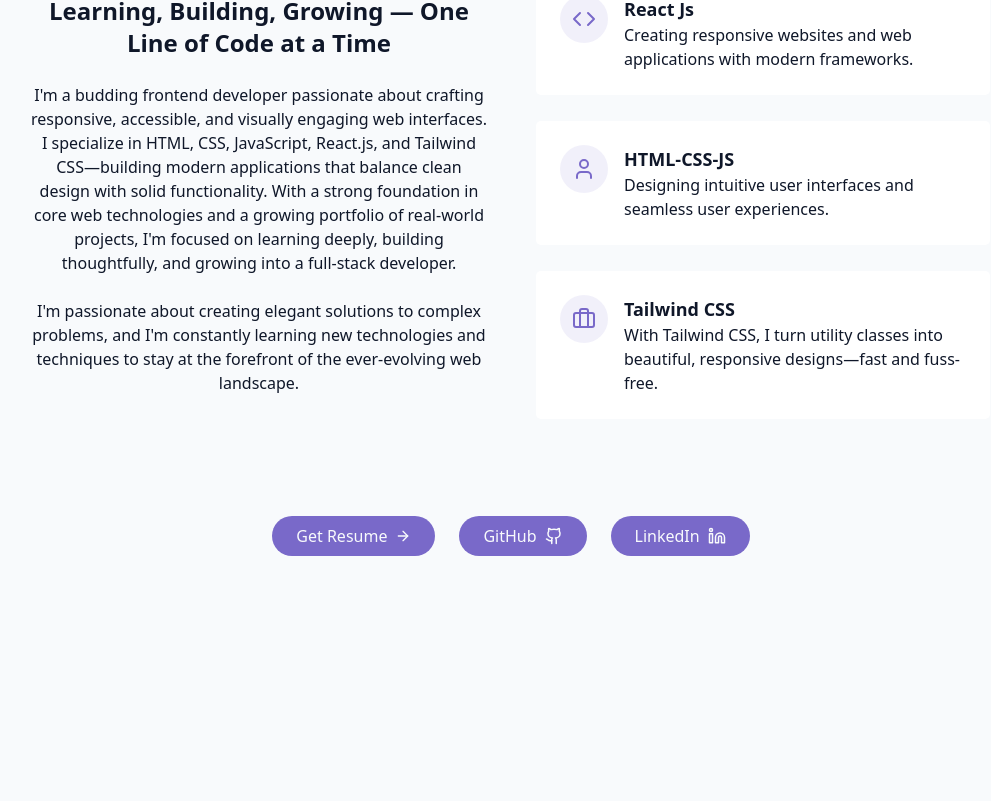
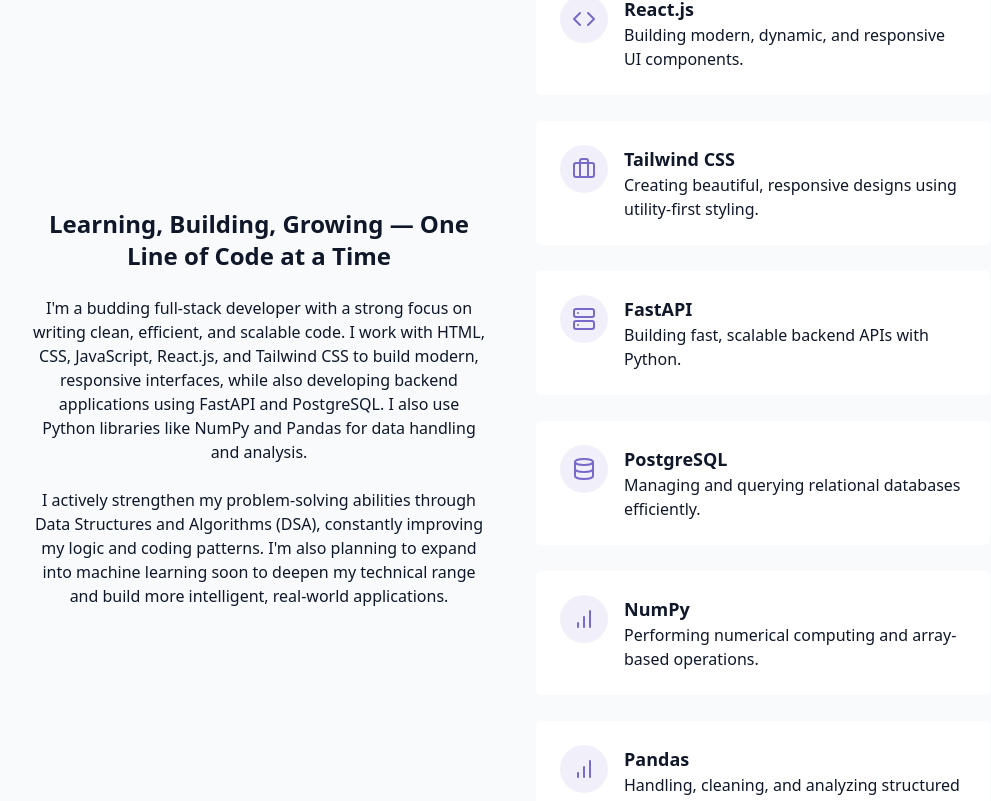
Before and after one commit to anveshaayushi/anvesha-portfolio, a React (Vite) app: page / in a window 1280 px wide. Shown: the part 1014-1815 px from the top of the page, without its empty margins (129-1120 px from the left). Before the commit the page ends 1570 px from the top, so only its background shows below. Built offline with nearby package versions, Linux system fonts and the light colour scheme.

Commit message:
Revise About section for full-stack developer profile
Updated the About component to reflect a transition from frontend to full-stack development, highlighting skills in backend technologies and data analysis.

```diff
--- a/src/components/About.jsx
+++ b/src/components/About.jsx
@@ -1,4 +1,5 @@
 import { Briefcase, Code, User } from "lucide-react";
+import { Database, Server, BarChart } from "lucide-react"; // extra icons
 
 export const About = () => {
   return (
@@ -10,70 +11,123 @@
         </h2>
 
         <div className="grid grid-cols-1 md:grid-cols-2 gap-12 items-center">
+          {/* LEFT TEXT SECTION */}
           <div className="space-y-6">
             <h3 className="text-2xl font-semibold">
               Learning, Building, Growing — One Line of Code at a Time
             </h3>
+
             <p className="text-muted-foreground">
-              I'm a budding frontend developer passionate about crafting
-              responsive, accessible, and visually engaging web interfaces. I
-              specialize in HTML, CSS, JavaScript, React.js, and Tailwind
-              CSS—building modern applications that balance clean design with
-              solid functionality. With a strong foundation in core web
-              technologies and a growing portfolio of real-world projects, I'm
-              focused on learning deeply, building thoughtfully, and growing
-              into a full-stack developer.
+              I'm a budding full-stack developer with a strong focus on writing
+              clean, efficient, and scalable code. I work with HTML, CSS,
+              JavaScript, React.js, and Tailwind CSS to build modern,
+              responsive interfaces, while also developing backend applications
+              using FastAPI and PostgreSQL. I also use Python libraries like
+              NumPy and Pandas for data handling and analysis.
             </p>
-            <p className="text-muted-foreground"></p>I'm passionate about
-            creating elegant solutions to complex problems, and I'm constantly
-            learning new technologies and techniques to stay at the forefront of
-            the ever-evolving web landscape.
+
+            <p className="text-muted-foreground">
+              I actively strengthen my problem-solving abilities through Data
+              Structures and Algorithms (DSA), constantly improving my logic and
+              coding patterns. I'm also planning to expand into machine learning
+              soon to deepen my technical range and build more intelligent,
+              real-world applications.
+            </p>
           </div>
 
+          {/* RIGHT SKILL CARDS */}
           <div className="grid grid-cols-1 gap-6">
+            {/* React */}
             <div className="gradient-border p-6 card-hover">
               <div className="flex items-start gap-4">
                 <div className="p-3 rounded-full bg-primary/10">
                   <Code className="h-6 w-6 text-primary" />
                 </div>
                 <div className="text-left">
-                  <h4 className="font-semibold text-lg"> React Js</h4>
+                  <h4 className="font-semibold text-lg">React.js</h4>
                   <p className="text-muted-foreground">
-                    Creating responsive websites and web applications with
-                    modern frameworks.
+                    Building modern, dynamic, and responsive UI components.
                   </p>
                 </div>
               </div>
             </div>
-            <div className="gradient-border p-6 card-hover">
-              <div className="flex items-start gap-4">
-                <div className="p-3 rounded-full bg-primary/10">
-                  <User className="h-6 w-6 text-primary" />
-                </div>
-                <div className="text-left">
-                  <h4 className="font-semibold text-lg">HTML-CSS-JS</h4>
-                  <p className="text-muted-foreground">
-                    Designing intuitive user interfaces and seamless user
-                    experiences.
-                  </p>
-                </div>
-              </div>
-            </div>
+
+            {/* Tailwind CSS */}
             <div className="gradient-border p-6 card-hover">
               <div className="flex items-start gap-4">
                 <div className="p-3 rounded-full bg-primary/10">
                   <Briefcase className="h-6 w-6 text-primary" />
                 </div>
-
                 <div className="text-left">
                   <h4 className="font-semibold text-lg">Tailwind CSS</h4>
                   <p className="text-muted-foreground">
-                    With Tailwind CSS, I turn utility classes into beautiful,
-                    responsive designs—fast and fuss-free.
+                    Creating beautiful, responsive designs using utility-first
+                    styling.
                   </p>
                 </div>
               </div>
             </div>
+
+            {/* FastAPI */}
+            <div className="gradient-border p-6 card-hover">
+              <div className="flex items-start gap-4">
+                <div className="p-3 rounded-full bg-primary/10">
+                  <Server className="h-6 w-6 text-primary" />
+                </div>
+                <div className="text-left">
+                  <h4 className="font-semibold text-lg">FastAPI</h4>
+                  <p className="text-muted-foreground">
+                    Building fast, scalable backend APIs with Python.
+                  </p>
+                </div>
+              </div>
+            </div>
+
+            {/* PostgreSQL */}
+            <div className="gradient-border p-6 card-hover">
+              <div className="flex items-start gap-4">
+                <div className="p-3 rounded-full bg-primary/10">
+                  <Database className="h-6 w-6 text-primary" />
+                </div>
+                <div className="text-left">
+                  <h4 className="font-semibold text-lg">PostgreSQL</h4>
+                  <p className="text-muted-foreground">
+                    Managing and querying relational databases efficiently.
+                  </p>
+                </div>
+              </div>
+            </div>
+
+            {/* NumPy */}
+            <div className="gradient-border p-6 card-hover">
+              <div className="flex items-start gap-4">
+                <div className="p-3 rounded-full bg-primary/10">
+                  <BarChart className="h-6 w-6 text-primary" />
+                </div>
+                <div className="text-left">
+                  <h4 className="font-semibold text-lg">NumPy</h4>
+                  <p className="text-muted-foreground">
+                    Performing numerical computing and array-based operations.
+                  </p>
+                </div>
+              </div>
+            </div>
+
+            {/* Pandas */}
+            <div className="gradient-border p-6 card-hover">
+              <div className="flex items-start gap-4">
+                <div className="p-3 rounded-full bg-primary/10">
+                  <BarChart className="h-6 w-6 text-primary" />
+                </div>
+                <div className="text-left">
+                  <h4 className="font-semibold text-lg">Pandas</h4>
+                  <p className="text-muted-foreground">
+                    Handling, cleaning, and analyzing structured datasets.
+                  </p>
+                </div>
+              </div>
+            </div>
+
           </div>
         </div>
       </div>
```
